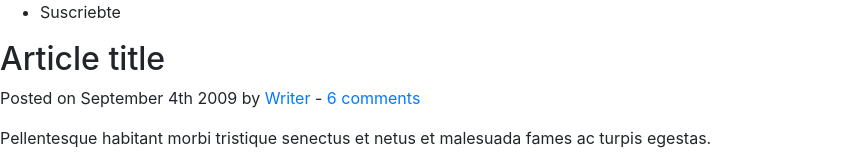
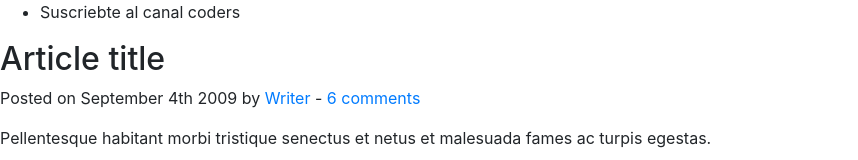
Before and after one commit to FridaEsquivel/demo-repo2, a plain HTML site: page index.html in a window 1280 px wide. Shown: the top 160 px of the page, without its empty margins (0-858 px from the left). Drawn offline with nearby package versions, Linux system fonts and the light colour scheme.

Commit message:
se modifico index.html la palabra coders

```diff
--- a/index.html
+++ b/index.html
@@ -13,7 +13,7 @@
 	<header>
 		<nav>
 			<ul>
-				<li>Suscriebte</li>
+				<li>Suscriebte al canal coders</li>
 			</ul>
 		</nav>
 	</header>
```
